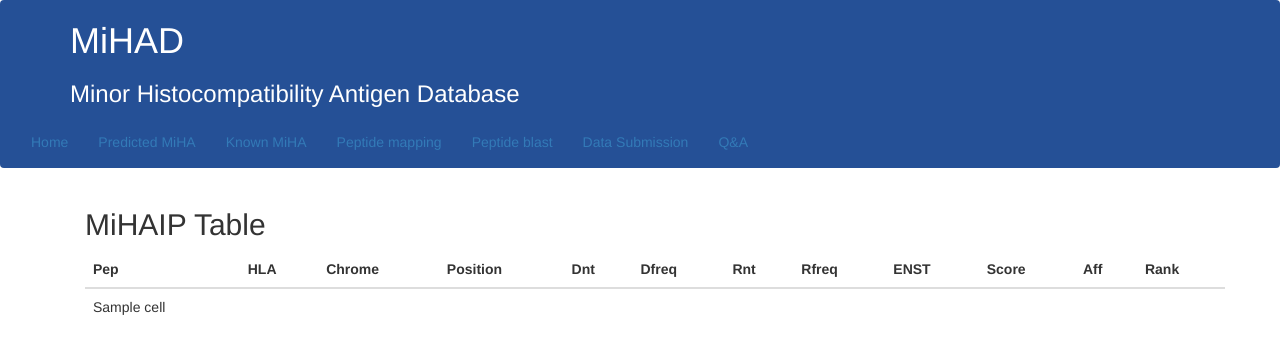
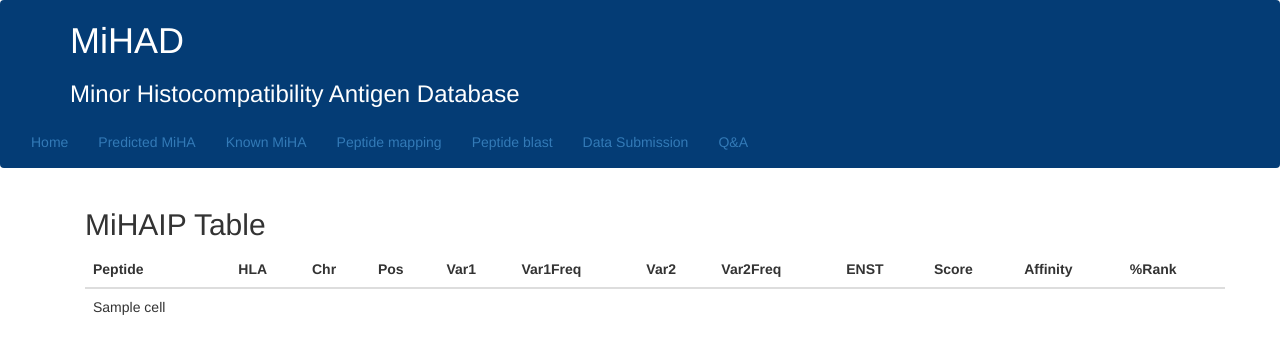
Before and after one commit to wwang-nmdp/MiHAD, a Flask app: template templates/databaseViewer.html in a window 1280 px wide. Shown: the top 354 px of the page. Run offline with Flask 2, Linux system fonts and the light colour scheme; the template is opened without the code that fills it: most values are stand-ins (such as "Sample title", 1, 10 or a date in 2020); some libraries are stand-ins or nearby versions.

Commit message:
Short version of database viewer.

```diff
--- a/templates/base.html
+++ b/templates/base.html
@@ -10,7 +10,7 @@
 {% endblock %}
 
 {% block navbar %}
-<div class="navbar navbar-light" style="background-color: #255096;" role="navigation">
+<div class="navbar navbar-light" style="background-color: #043c75;" role="navigation">
     <div class="container">
         <div class="navbar-header">
             <button type="button" class="navbar-toggle" data-toggle="collapse" data-target=".navbar-collapse">
--- a/templates/databaseViewer.html
+++ b/templates/databaseViewer.html
@@ -8,18 +8,18 @@
   <table class="table">
     <thead>
       <tr>
-        <th>Pep</th>
+        <th>Peptide</th>
         <th>HLA</th>
-        <th>Chrome</th>
-          <th>Position</th>
-          <th>Dnt</th>
-          <th>Dfreq</th>
-          <th>Rnt</th>
-          <th>Rfreq</th>
+        <th>Chr</th>
+          <th>Pos</th>
+          <th>Var1</th>
+          <th>Var1Freq</th>
+          <th>Var2</th>
+          <th>Var2Freq</th>
           <th>ENST</th>
           <th>Score</th>
-          <th>Aff</th>
-          <th>Rank</th>
+          <th>Affinity</th>
+          <th>%Rank</th>
       </tr>
     </thead>
     <tbody>
--- a/templates/knownMiHA.html
+++ b/templates/knownMiHA.html
@@ -9,7 +9,7 @@
     <thead>
       <tr>
         <th>MiHA_ID</th>
-        <th>Pep</th>
+        <th>Peptide</th>
         <th>PepVar1</th>
           <th>PepVar2</th>
           <th>Section</th>
```
